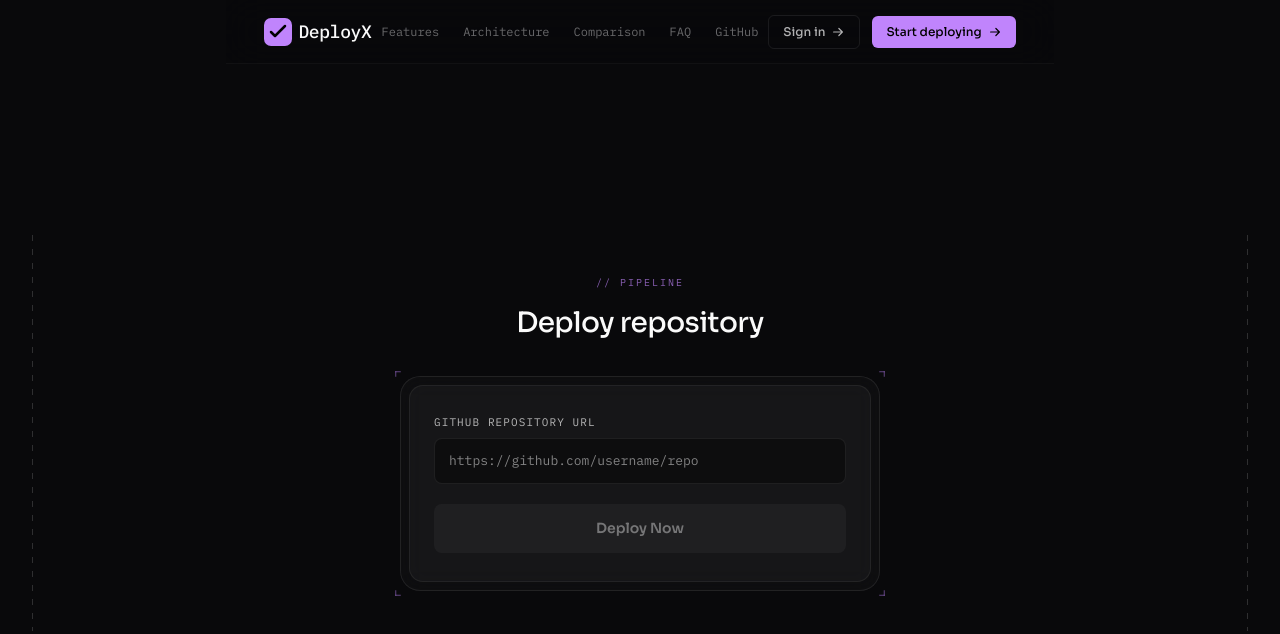
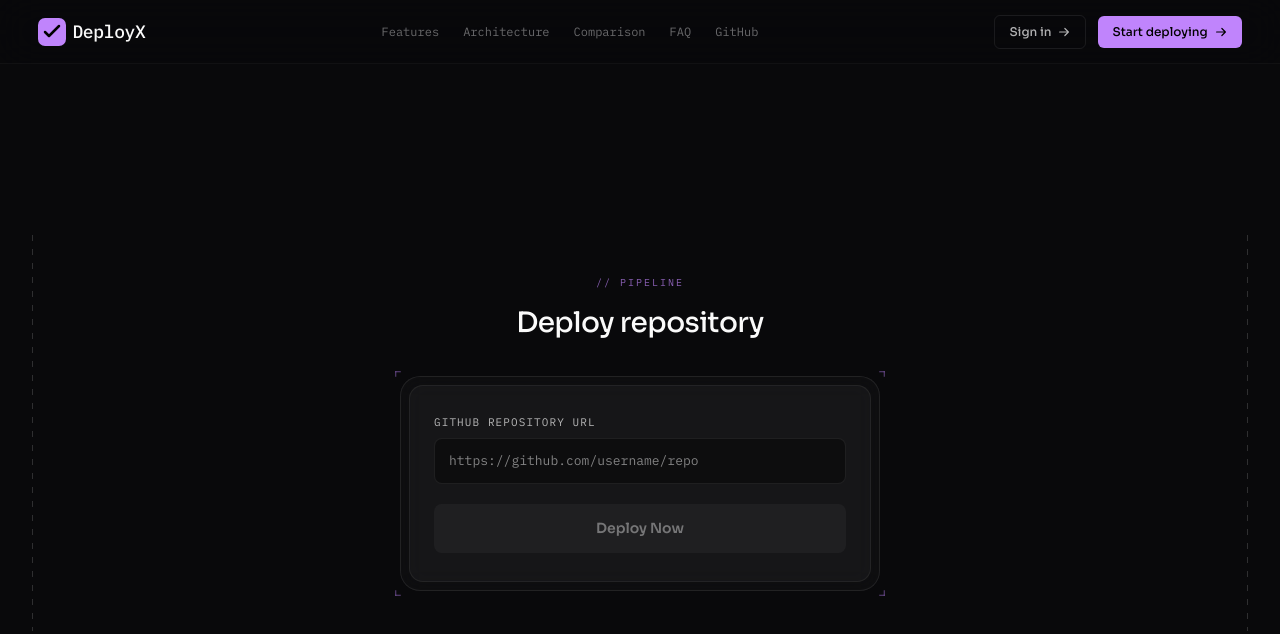
Before and after one commit to Bharath200415/Deploy_X, a React (Vite) app in the folder frontend/: page /deploy in a window 1280 px wide. Shown: the top 634 px of the page. Built offline with nearby package versions, Linux system fonts and the light colour scheme.

Commit message:
updated ui

```diff
--- a/frontend/src/components/landing/LandingHero.tsx
+++ b/frontend/src/components/landing/LandingHero.tsx
@@ -168,7 +168,7 @@ export default function LandingHero() {
               fontFamily: "var(--font-mono)",
               fontSize: 10,
               letterSpacing: "0.15em",
-              textTransform: "uppercase",
+
               textDecoration: "none",
               color: "var(--text-secondary)",
               backdropFilter: "blur(4px)",
--- a/frontend/src/components/landing/LandingNav.tsx
+++ b/frontend/src/components/landing/LandingNav.tsx
@@ -13,7 +13,7 @@ export default function LandingNav() {
   }, []);
 
   return (
-    <div style={{ position: "sticky", top: 0, zIndex: 50, maxWidth: "83rem", margin: "0 auto" }}>
+    <div style={{ position: "sticky", top: 0, zIndex: 50, width: "100%", maxWidth: "83rem", margin: "0 auto" }}>
       <motion.nav
         initial={{ opacity: 0, y: -6 }}
         animate={{ opacity: 1, y: 0 }}
```
